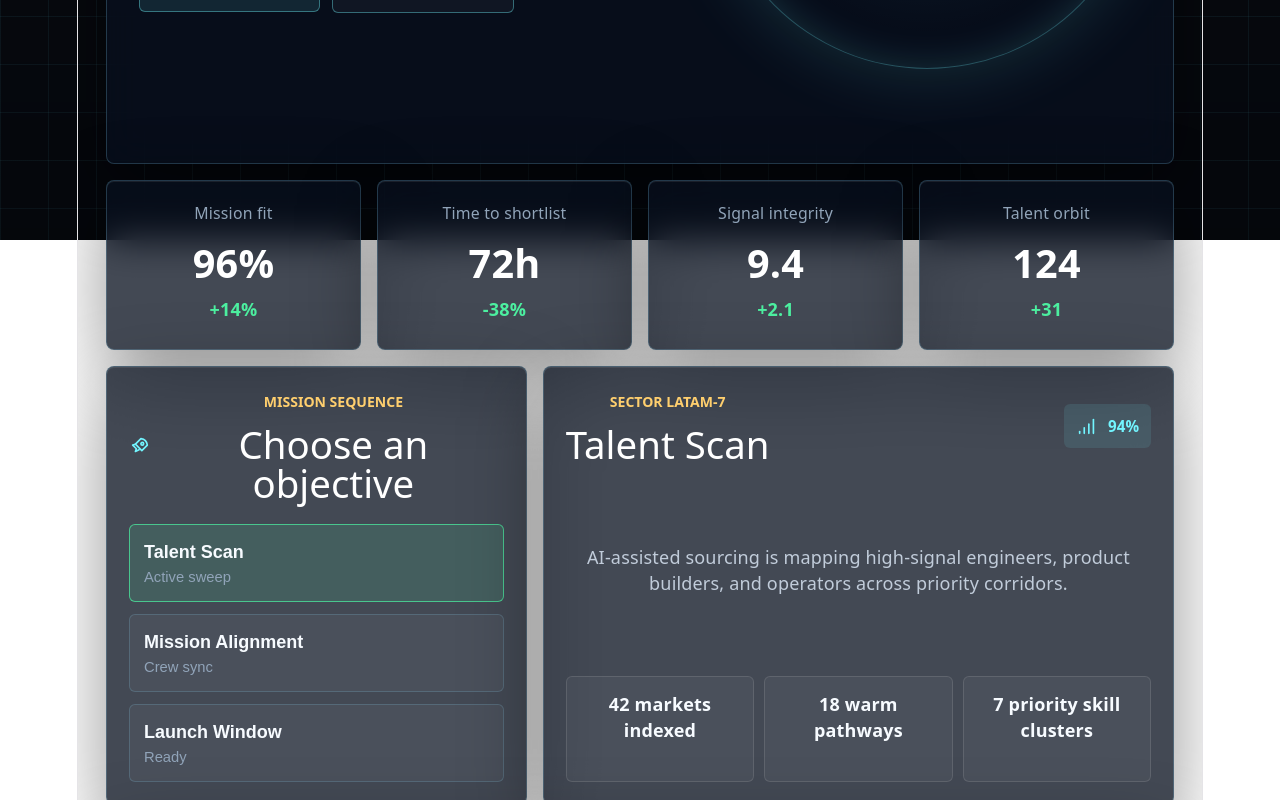
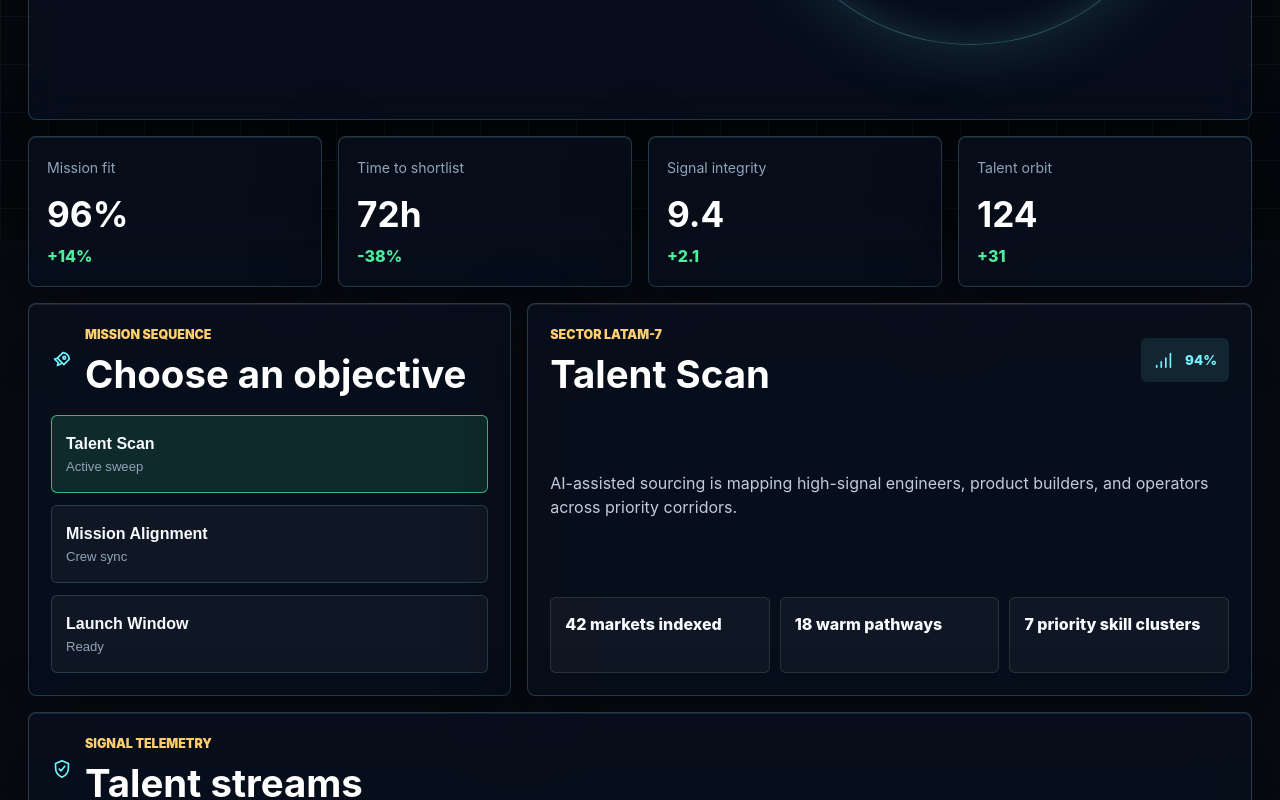
Before and after one commit to carlosalpo/tech-top-talent-mission, a React (Vite) app: page / in a window 1280 px wide. Shown: the part 560-1360 px from the top of the page. Built offline with nearby package versions, Linux system fonts and the light colour scheme.

Commit message:
Reset app shell styling

```diff
--- a/src/index.css
+++ b/src/index.css
@@ -1,111 +1,41 @@
 :root {
-  --text: #6b6375;
-  --text-h: #08060d;
-  --bg: #fff;
-  --border: #e5e4e7;
-  --code-bg: #f4f3ec;
-  --accent: #aa3bff;
-  --accent-bg: rgba(170, 59, 255, 0.1);
-  --accent-border: rgba(170, 59, 255, 0.5);
-  --social-bg: rgba(244, 243, 236, 0.5);
-  --shadow:
-    rgba(0, 0, 0, 0.1) 0 10px 15px -3px, rgba(0, 0, 0, 0.05) 0 4px 6px -2px;
-
-  --sans: system-ui, 'Segoe UI', Roboto, sans-serif;
-  --heading: system-ui, 'Segoe UI', Roboto, sans-serif;
-  --mono: ui-monospace, Consolas, monospace;
-
-  font: 18px/145% var(--sans);
-  letter-spacing: 0.18px;
-  color-scheme: light dark;
-  color: var(--text);
-  background: var(--bg);
+  color: #f5f8ff;
+  background: #080b12;
+  font-family:
+    Inter, ui-sans-serif, system-ui, -apple-system, BlinkMacSystemFont, "Segoe UI",
+    sans-serif;
   font-synthesis: none;
+  line-height: 1.5;
   text-rendering: optimizeLegibility;
   -webkit-font-smoothing: antialiased;
   -moz-osx-font-smoothing: grayscale;
-
-  @media (max-width: 1024px) {
-    font-size: 16px;
-  }
 }
 
-@media (prefers-color-scheme: dark) {
-  :root {
-    --text: #9ca3af;
-    --text-h: #f3f4f6;
-    --bg: #16171d;
-    --border: #2e303a;
-    --code-bg: #1f2028;
-    --accent: #c084fc;
-    --accent-bg: rgba(192, 132, 252, 0.15);
-    --accent-border: rgba(192, 132, 252, 0.5);
-    --social-bg: rgba(47, 48, 58, 0.5);
-    --shadow:
-      rgba(0, 0, 0, 0.4) 0 10px 15px -3px, rgba(0, 0, 0, 0.25) 0 4px 6px -2px;
-  }
+* {
+  box-sizing: border-box;
+}
 
-  #social .button-icon {
-    filter: invert(1) brightness(2);
-  }
+html {
+  scroll-behavior: smooth;
+}
+
+body {
+  min-width: 320px;
+  min-height: 100vh;
+  margin: 0;
+}
+
+button,
+a {
+  -webkit-tap-highlight-color: transparent;
+}
+
+button:focus-visible,
+a:focus-visible {
+  outline: 2px solid #72f5ff;
+  outline-offset: 3px;
 }
 
 #root {
-  width: 1126px;
-  max-width: 100%;
-  margin: 0 auto;
-  text-align: center;
-  border-inline: 1px solid var(--border);
-  min-height: 100svh;
-  display: flex;
-  flex-direction: column;
-  box-sizing: border-box;
+  min-height: 100vh;
 }
-
-body {
-  margin: 0;
-}
-
-h1,
-h2 {
-  font-family: var(--heading);
-  font-weight: 500;
-  color: var(--text-h);
-}
-
-h1 {
-  font-size: 56px;
-  letter-spacing: -1.68px;
-  margin: 32px 0;
-  @media (max-width: 1024px) {
-    font-size: 36px;
-    margin: 20px 0;
-  }
-}
-h2 {
-  font-size: 24px;
-  line-height: 118%;
-  letter-spacing: -0.24px;
-  margin: 0 0 8px;
-  @media (max-width: 1024px) {
-    font-size: 20px;
-  }
-}
-p {
-  margin: 0;
-}
-
-code,
-.counter {
-  font-family: var(--mono);
-  display: inline-flex;
-  border-radius: 4px;
-  color: var(--text-h);
-}
-
-code {
-  font-size: 15px;
-  line-height: 135%;
-  padding: 4px 8px;
-  background: var(--code-bg);
-}
```
